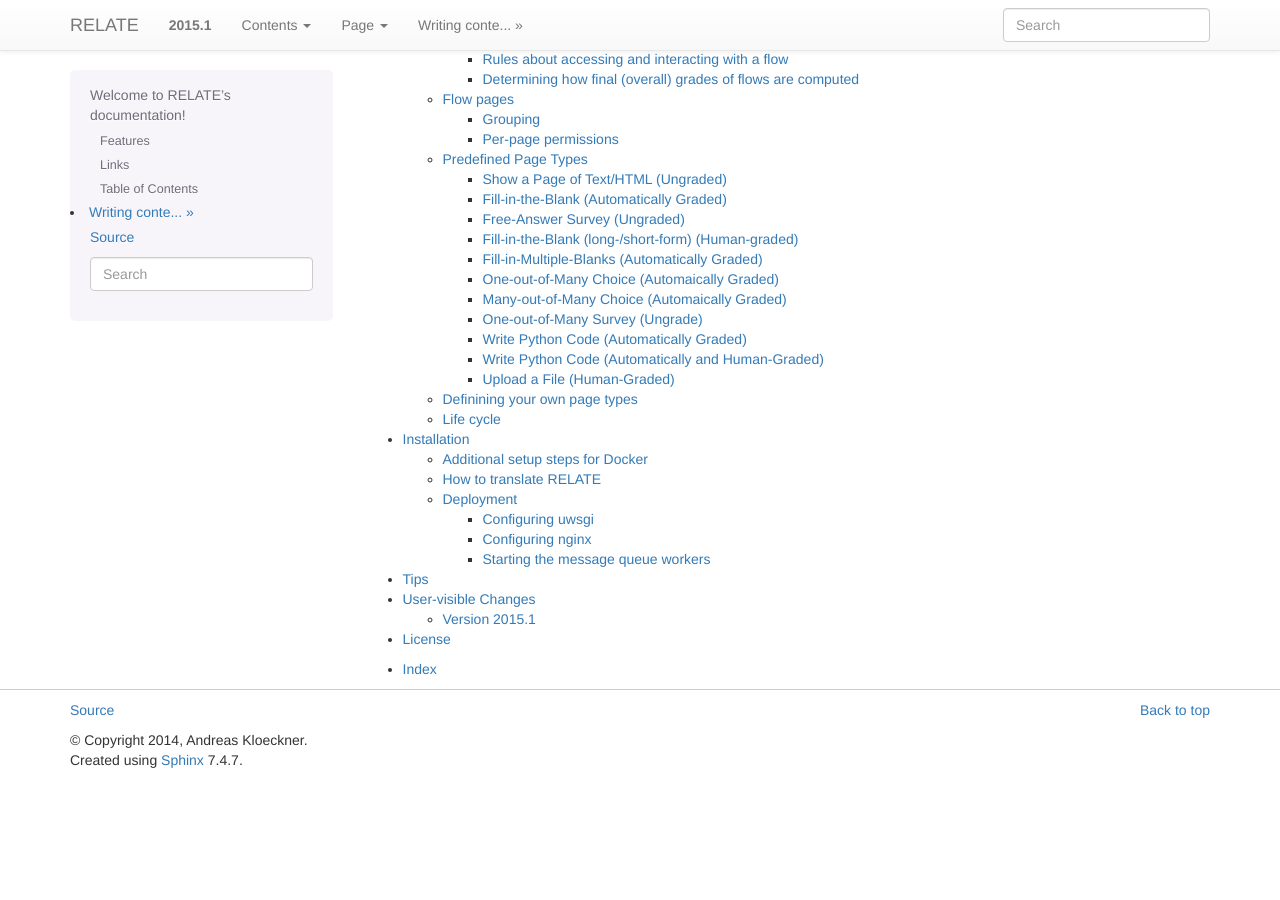
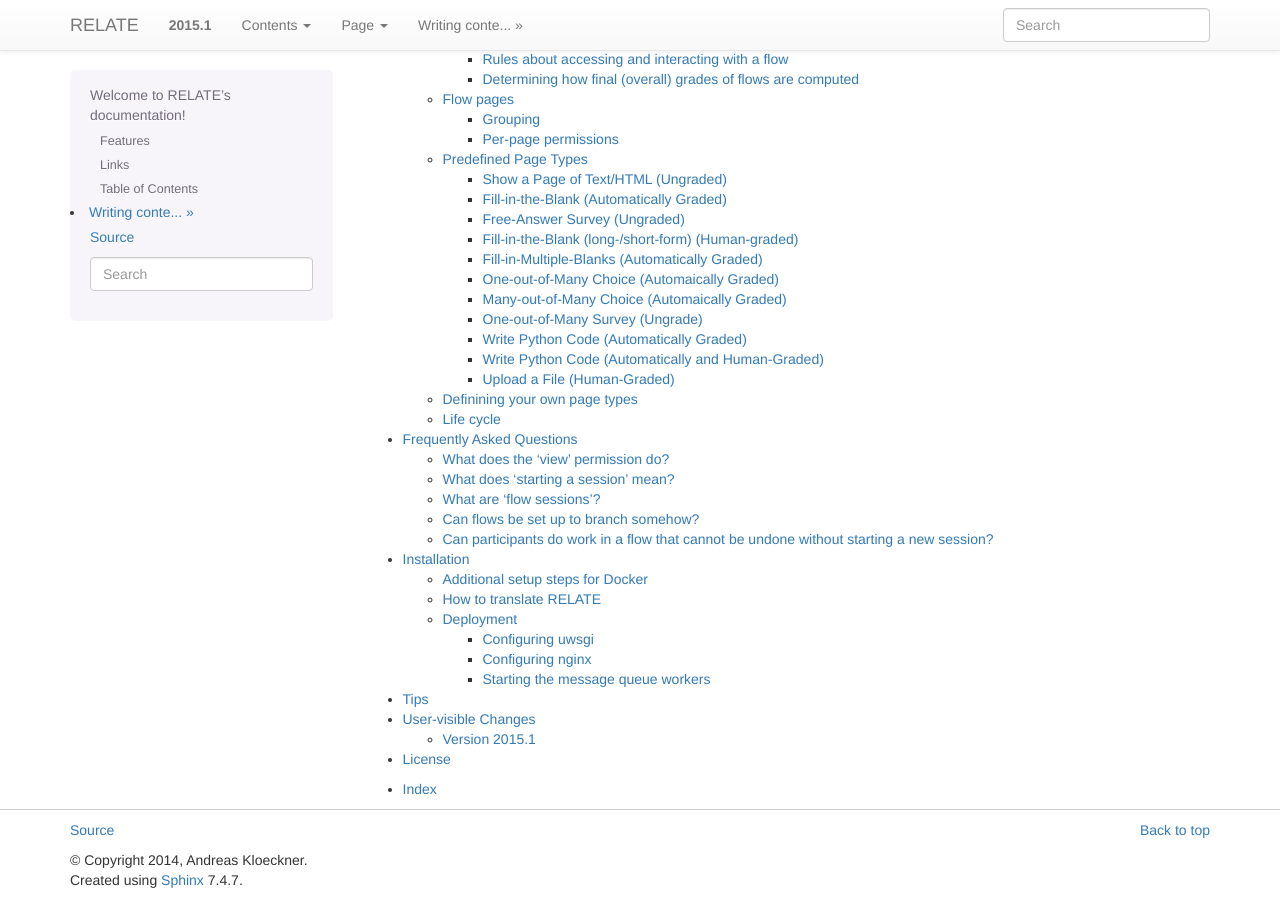
Before and after one commit to inducer/relate, a Sphinx documentation site: the page built from doc/index.rst, in a window 1280 px wide and 900 px high, scrolled down 1869 px. Built offline with Sphinx 7.4.7, drawn with Linux system fonts in a browser that asks for light colours; before the commit the page ends 2649 px from its top, so only the background shows below that; some of the changed lines change nothing that is shown.

Commit message:
Add a low-effort FAQ

```diff
--- /dev/null
+++ b/doc/faq.rst
@@ -0,0 +1,80 @@
+Frequently Asked Questions
+==========================
+
+What does the 'view' permission do?
+------------------------------------
+
+If you have it (the permission), you can see the pages in the flow. If
+you don't have it, you can't.
+
+What does 'starting a session' mean?
+------------------------------------
+
+    Is there any way to allow students to click through a flow and just
+    see the pages without starting a new session?
+
+No, there isn't. Any and all visits to a page have to occur within a
+session. But that is really just a technical requirement. What it means
+for now is that at the beginning of it all, you have to click on a
+button labeled start. (And, if that is an issue, that could be made to
+go away quite easily.)
+
+Overall, I would like you to get you away from thinking that starting a
+session is this awful heavyweight thing that you can only afford to do a
+few times before the system falls over. That's really not the
+case. Session creation is quick and lightweight, and it just provides an
+amount of context for a bunch of clicking around among a few pages.
+
+What are 'flow sessions'?
+-------------------------
+
+    What are flow sessions representing to the
+    student? What does starting a new session accomplish?
+
+That said, yes, the technical requirement to have a session comes about
+because there is a certain amount of state that (optionally) comes along
+with a bunch of flow pages, such as (as you say) the shuffling of pages,
+or the shuffling of options for multiple-choice questions, or
+(hypothetically) any other type of thing that the page might decide to
+do to adapt itself to a student. So, if what we're talking about is just
+a bunch of static pages strung together, this whole notion of a session
+is a bit artificial, and if it is an issue, we can work to sweep it
+under the rug more thoroughly. On the other hand, as soon as we're
+talking about assignments and quizzes and such, a session is a very
+natural thing, as it serves as natural container for one round of
+interacting with the pages in the flow (such as one attempt at a quiz).
+
+   It seems like the student is abandoning
+   all the previous interaction with the flow and starting over. Why
+   would they want to do that?
+
+Well, it is up to you when you write the flow rules whether you would
+like the students to start a new session each time or whether you would
+like to give them the option to return to a previous set of
+interactions. This is covered under the "start" aspect of the flow
+rules.
+
+There are the following two options::
+
+    -
+        may_start_new_session: true
+        may_list_existing_sessions: true
+
+The first one indicates whether a student is allowed to start a new session,
+and the second one indicates whether  a list of past sessions is shown
+to resume or review.
+
+Can flows be set up to branch somehow?
+--------------------------------------
+
+They are a purely linear affair for now, but at least technically it
+wouldn't be hard to allow branching. Although I'm not sure I can imagine
+what a sane authoring interface for that would look like.
+
+Can participants do work in a flow that cannot be undone without starting a new session?
+----------------------------------------------------------------------------------------
+
+Yes. All work *can* be made undoable by adding the "change_answer"
+permission, but by default, once an answer is "submitted", it cannot be
+changed. (That is distinct from just "saving" an answer which makes the
+system remember it but not consider it final.)
--- a/doc/index.rst
+++ b/doc/index.rst
@@ -65,6 +65,7 @@
 
     content.rst
     flow.rst
+    faq.rst
     misc.rst
 
 * :ref:`genindex`
```
